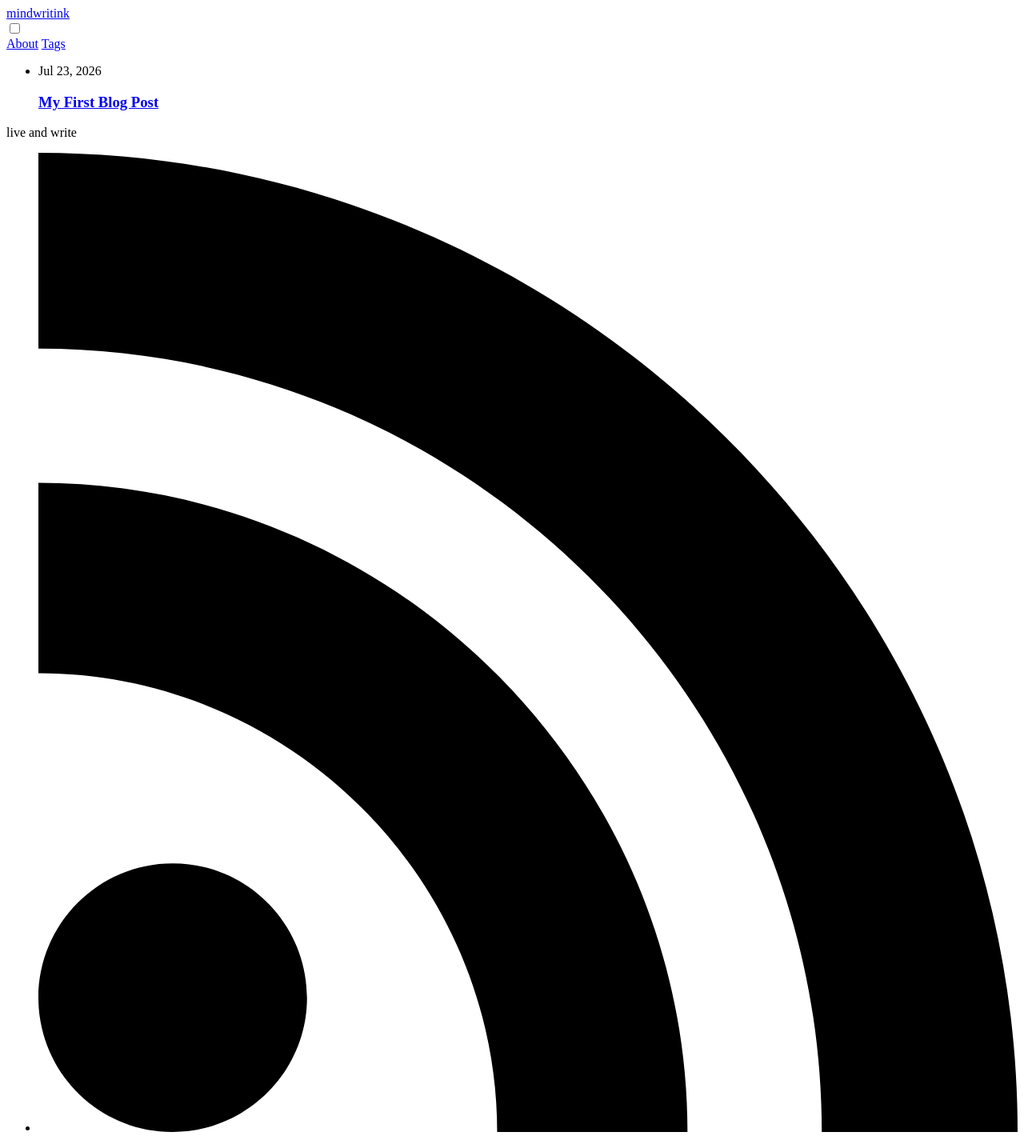
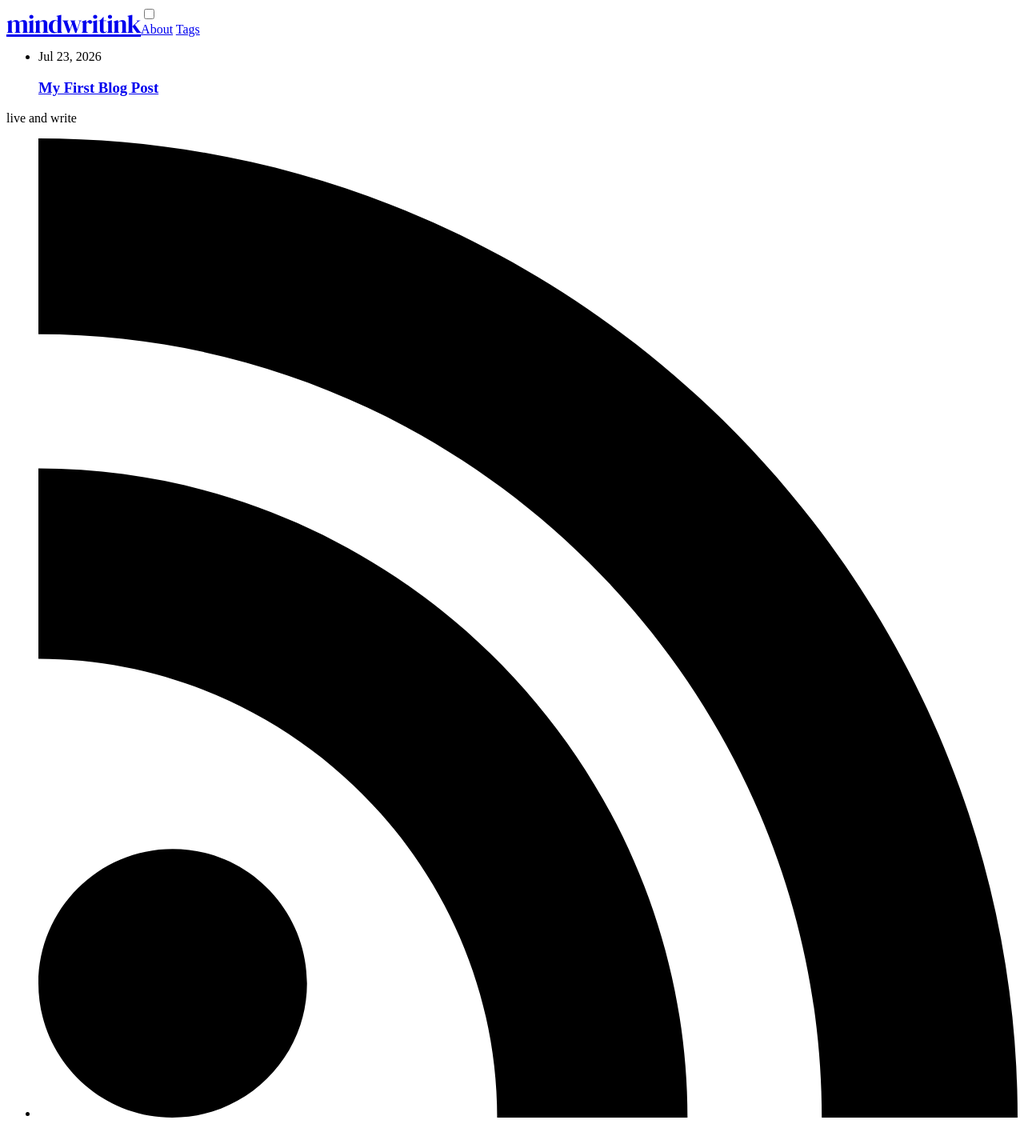
Before and after one commit to yudhidb/yudhidb.github.io, a Jekyll site: the page built from docs/index.md, in a window 1280 px wide. Shown: the whole page at 80% size. Built offline with Jekyll 4.4.1, drawn with Linux system fonts in a browser that asks for light colours; nearby versions of some CDN libraries.

Commit message:
Update custom-head.html

```diff
--- a/docs/_includes/custom-head.html
+++ b/docs/_includes/custom-head.html
@@ -15,3 +15,26 @@
     <link rel="preconnect" href="https://fonts.googleapis.com">
     <link rel="preconnect" href="https://fonts.gstatic.com" crossorigin>
     <link href="https://fonts.googleapis.com/css2?family=DM+Serif+Display:ital@0;1&family=Hanken+Grotesk:ital,wght@0,100..900;1,100..900&display=swap" rel="stylesheet">
+<style>
+  .site-title {
+	font-family: "DM Serif Display", serif;
+  font-weight: 400;
+	font-size: 2rem;
+  font-style: normal;
+  @include relative-font-size(1.625);
+  font-weight: 300;
+  letter-spacing: -1px;
+  margin-bottom: 0;
+  float: left;
+
+  @include media-query($on-palm) {
+    padding-right: 45px;
+  }
+
+  &,
+  &:visited {
+    color: $site-title-color;
+  }
+}
+
+</style>
```
